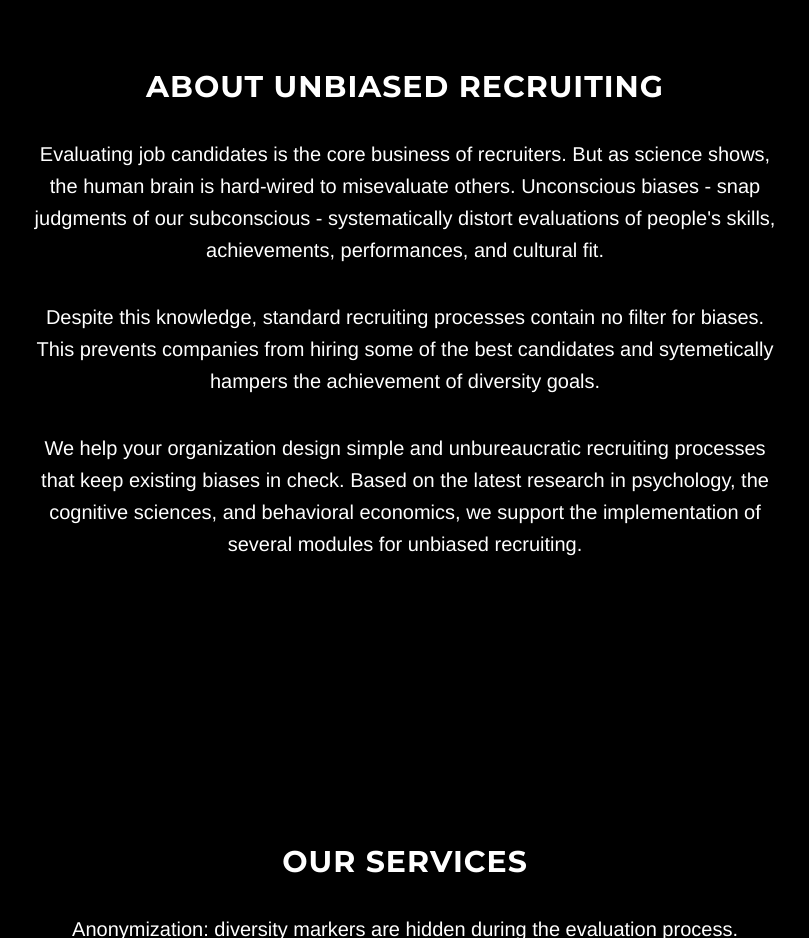
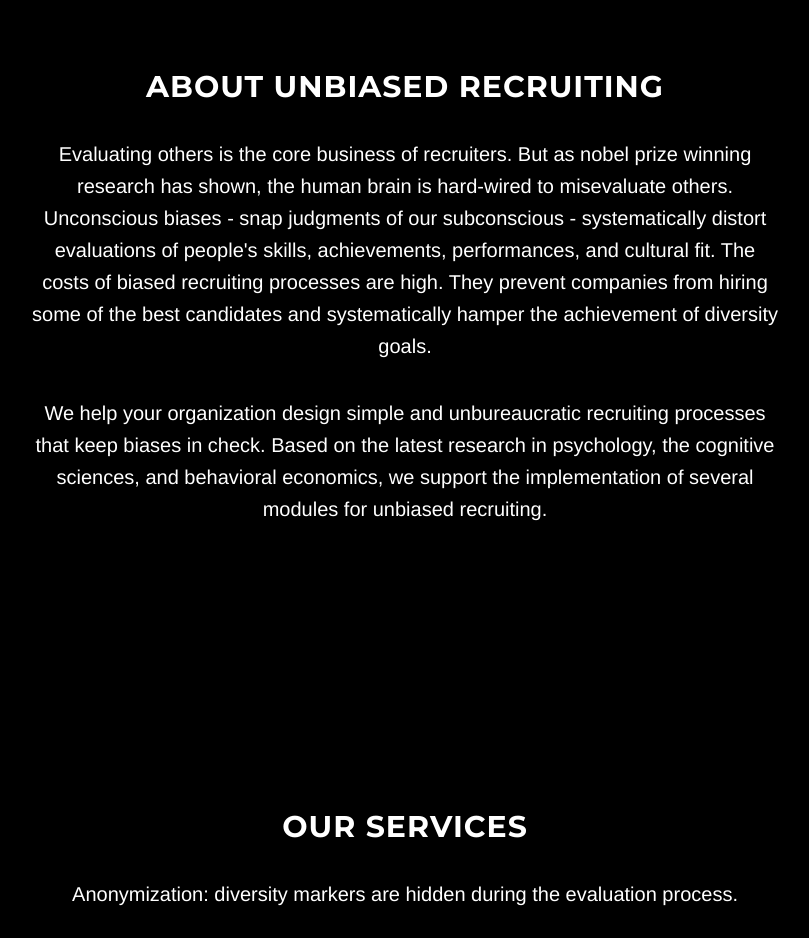
Before and after one commit to ch0pp3/ch0pp3.github.io, a website: page index.html in a window 1280 px wide. Shown: the part 980-1918 px from the top of the page, without its empty margins (235-1044 px from the left). Drawn offline with nearby package versions, Linux system fonts and the light colour scheme; some packages are replaced by stand-ins of ours.

Commit message:
Update index.html
text edit: about

```diff
--- a/index.html
+++ b/index.html
@@ -90,9 +90,8 @@
         <div class="row">
             <div class="col-lg-8 col-lg-offset-2">
                 <h2>about unbiased recruiting</h2>
-                <p>Evaluating job candidates is the core business of recruiters. But as science shows, the human brain is hard-wired to misevaluate others. Unconscious biases - snap judgments of our subconscious - systematically distort evaluations of people's skills, achievements, performances, and cultural fit.</p>
-                <p>Despite this knowledge, standard recruiting processes contain no filter for biases. This prevents companies from hiring some of the best candidates and sytemetically hampers the achievement of diversity goals.</p>
-                <p>We help your organization design simple and unbureaucratic recruiting processes that keep existing biases in check. Based on the latest research in psychology, the cognitive sciences, and behavioral economics, we support the implementation of several modules for unbiased recruiting.</p>
+                <p>Evaluating others is the core business of recruiters. But as nobel prize winning research has shown, the human brain is hard-wired to misevaluate others. Unconscious biases - snap judgments of our subconscious - systematically distort evaluations of people's skills, achievements, performances, and cultural fit. The costs of biased recruiting processes are high. They prevent companies from hiring some of the best candidates and systematically hamper the achievement of diversity goals.</p>
+                <p>We help your organization design simple and unbureaucratic recruiting processes that keep biases in check. Based on the latest research in psychology, the cognitive sciences, and behavioral economics, we support the implementation of several modules for unbiased recruiting.</p>
             </div>
         </div>
     </section>
```
